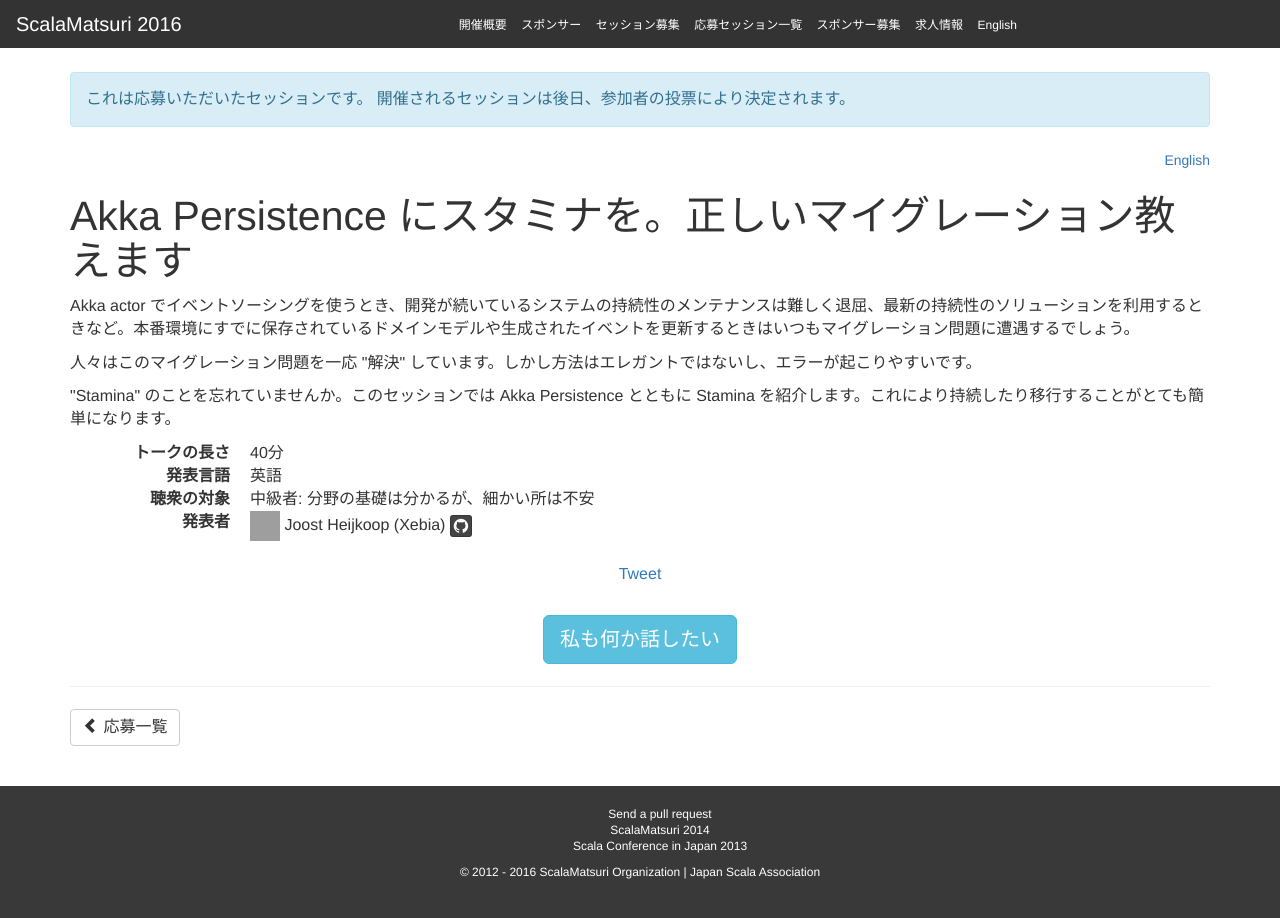
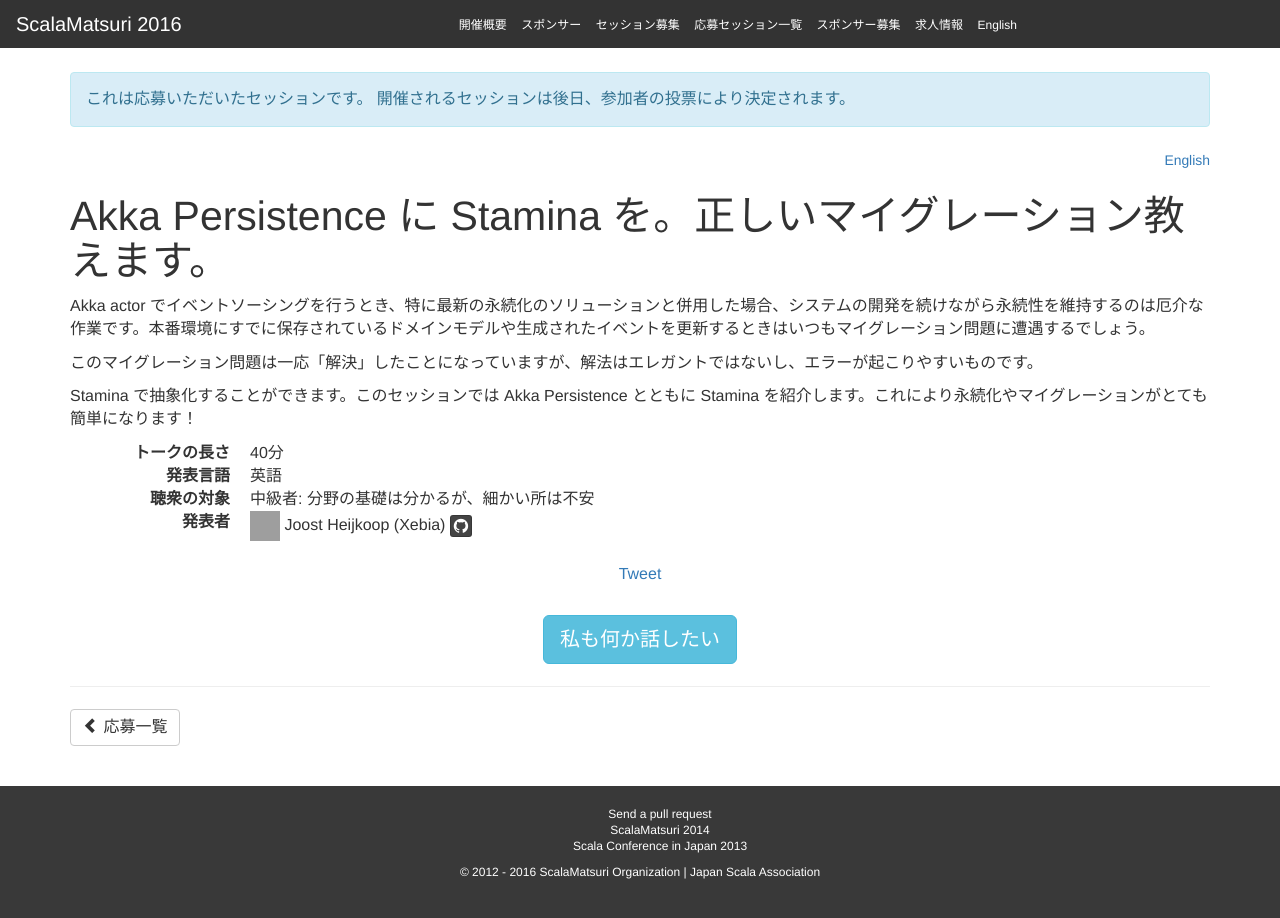
Before and after one commit to scalajp/2016.scalamatsuri.org, a Jekyll site: the page built from _candidates_ja/JoostHeijkoop_1.html, in a window 1280 px wide and 926 px high. Shown: the top 918 px of the window. Built offline with Jekyll 4.4.1, drawn with Linux system fonts in a browser that asks for light colours; nearby versions of some CDN libraries; comment, search, counter and statistics services are not loaded; grey boxes are pictures that could not be loaded.

Commit message:
Update JoostHeijkoop_1.html

```diff
--- a/_candidates_ja/JoostHeijkoop_1.html
+++ b/_candidates_ja/JoostHeijkoop_1.html
@@ -1,6 +1,6 @@
 ---
 name: Joost Heijkoop
-title: Akka Persistence にスタミナを。正しいマイグレーション教えます
+title: Akka Persistence に Stamina を。正しいマイグレーション教えます。
 length: 40
 audience: Intermediate
 language: English
@@ -9,6 +9,6 @@ github: jheijkoop
 icon: http://blog.xebia.com/wp-content/uploads/userphoto/3132.jpg
 organization: Xebia
 ---
-<p>Akka actor でイベントソーシングを使うとき、開発が続いているシステムの持続性のメンテナンスは難しく退屈、最新の持続性のソリューションを利用するときなど。本番環境にすでに保存されているドメインモデルや生成されたイベントを更新するときはいつもマイグレーション問題に遭遇するでしょう。</p>
-<p>人々はこのマイグレーション問題を一応 "解決" しています。しかし方法はエレガントではないし、エラーが起こりやすいです。</p>
-<p>"Stamina" のことを忘れていませんか。このセッションでは Akka Persistence とともに Stamina を紹介します。これにより持続したり移行することがとても簡単になります。</p>
+<p>Akka actor でイベントソーシングを行うとき、特に最新の永続化のソリューションと併用した場合、システムの開発を続けながら永続性を維持するのは厄介な作業です。本番環境にすでに保存されているドメインモデルや生成されたイベントを更新するときはいつもマイグレーション問題に遭遇するでしょう。</p>
+<p>このマイグレーション問題は一応「解決」したことになっていますが、解法はエレガントではないし、エラーが起こりやすいものです。</p>
+<p>Stamina で抽象化することができます。このセッションでは Akka Persistence とともに Stamina を紹介します。これにより永続化やマイグレーションがとても簡単になります！</p>
```
